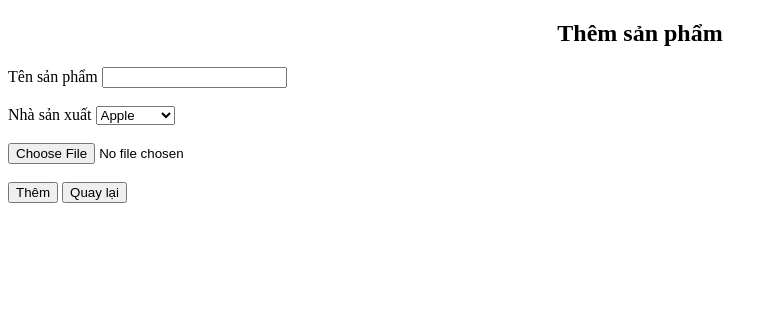
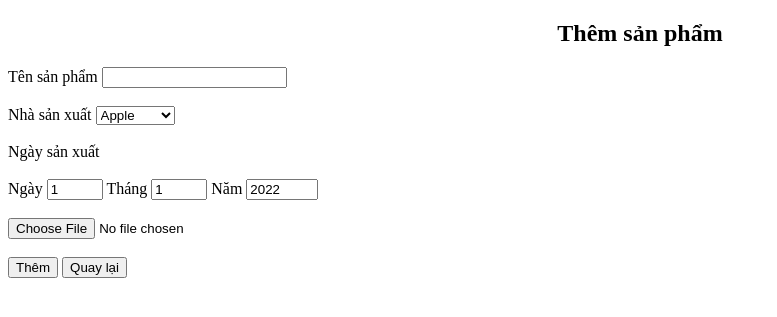
Before and after one commit to haduc25/web_ontap, a PHP site: page /index_create in a window 1280 px wide. Shown: the top 317 px of the page, without its empty margins (0-777 px from the left). Run offline with PHP 8.4, Linux system fonts and the light colour scheme.

Commit message:
commit save before add something...

```diff
--- a/webmvc2/Controllers/ProductController.php
+++ b/webmvc2/Controllers/ProductController.php
@@ -9,6 +9,14 @@ class ProductController
 
     public function insert()
     {
+       $_day = $_POST['day'];
+       $_month = $_POST['month'];
+       $_year = $_POST['year'];
+       $_date = $_day . '/' . $_month . '/' . $_year;
+
+       echo $_date; exit;
+
+
        $_tensp = $_POST['tensp'];
        $_nhasx = $_POST['nhasx'];
        $_hinhanh = $_FILES['hinhanh'];
--- a/webmvc2/Views/create.php
+++ b/webmvc2/Views/create.php
@@ -24,11 +24,24 @@
 
         <!-- combobox - nhà sản xuất -->
         <select name="nhasx">
-                    <option value="Apple">Apple</option>
-                    <option value="Dareu">Dareu</option>
-                    <option value="Logitech">Logitech</option>
-                    <option value="Samsung">Samsung</option>
+                <option value="Apple">Apple</option>
+                <option value="Dareu">Dareu</option>
+                <option value="Logitech">Logitech</option>
+                <option value="Samsung">Samsung</option>
         </select>
+
+        <!-- Ngày sản xuất -->
+        <br>
+        <br>
+        <label for="">Ngày sản xuất</label>
+        <br>
+        <br>
+        <label for="">Ngày</label>
+        <input type="number" value="1" min="1" max="31" name="day">
+        <label for="">Tháng</label>
+        <input type="number" value="1" min="1" max="12" name="month">
+        <label for="">Năm</label>
+        <input type="number" value="2022" min="1800" max="3000" name="year">
 
         <br>
         <br>
```
